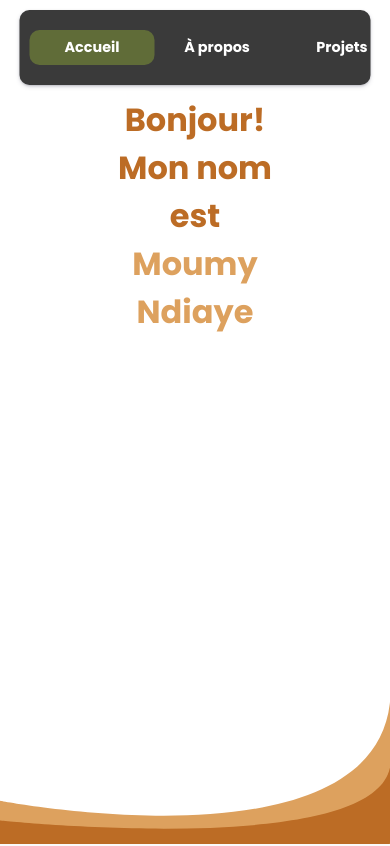
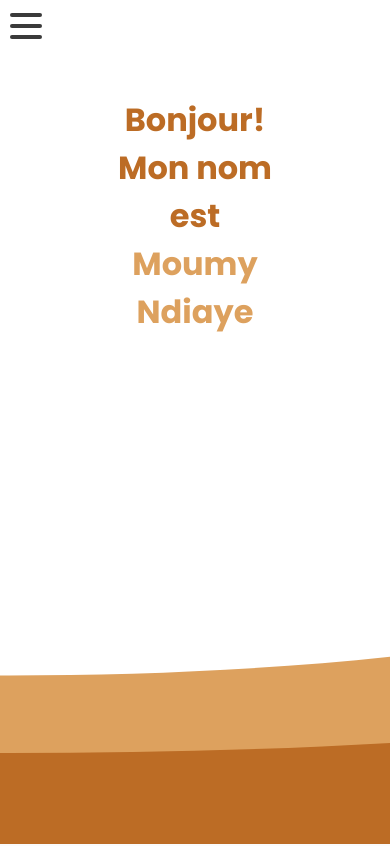
Before and after one commit to NMoumy/portfolio-moumy, a Next.js app: page / in a window 390 px wide. Shown: the top 846 px of the page. Built offline with nearby package versions, Linux system fonts and the light colour scheme.

Commit message:
fin de la programmation principale du site

```diff
--- a/src/app/composants/entete.tsx
+++ b/src/app/composants/entete.tsx
@@ -1,60 +1,79 @@
 'use client'
-import React from 'react';
+import React, { useEffect, useState } from 'react';
 import Link from 'next/link';
 import { usePathname } from 'next/navigation'
 import '../styles/entete.scss'
 
 export default function Entete() {
   const pathname = usePathname()
+  const [estOuvert, setEstOuvert] = useState(false);
+  const [classeNav, setClasseNav] = useState('nav-ordi');
+
+  useEffect(() => {
+    const gererRedimensionnement = () => {
+      if (window.innerWidth > 768) {
+        setClasseNav('nav-ordi');
+        setEstOuvert(true); // Ouvre le menu lorsque la fenêtre est redimensionnée à une taille supérieure à 768px
+      } else {
+        setClasseNav('nav-mobile');
+        setEstOuvert(false); // Ferme le menu lorsque la fenêtre est redimensionnée à une taille inférieure à 768px
+      }
+    };
+
+    if (typeof window !== 'undefined') {
+      gererRedimensionnement(); // Appelle la fonction une fois au chargement de la page
+      window.addEventListener('resize', gererRedimensionnement);
+    }
+
+    return () => {
+      if (typeof window !== 'undefined') {
+        window.removeEventListener('resize', gererRedimensionnement);
+      }
+    };
+  }, []);
+
+  useEffect(() => {
+    const gererRedimensionnement = () => {
+      if (window.innerWidth > 768) {
+        document.body.classList.remove('no-scroll');
+      } else {
+        estOuvert ? document.body.classList.add('no-scroll') : document.body.classList.remove('no-scroll');
+      }
+    };
+
+    window.addEventListener('resize', gererRedimensionnement);
+    gererRedimensionnement();
+
+    return () => {
+      window.removeEventListener('resize', gererRedimensionnement);
+    };
+  }, [estOuvert]);
 
   return (
     <header className='entete'>
-      <nav>
+      <button className={`bouton-burger ${estOuvert ? 'ouvert' : ''}`} onClick={() => setEstOuvert(!estOuvert)}>
+        <div></div>
+        <div></div>
+        <div></div>
+      </button>
+      {(estOuvert || classeNav === 'nav-ordi') && (
+        <nav className={classeNav}>
           <ul>
             <li>
-            <Link className={`link ${pathname === '/' ? 'active' : 'non-active'}`} href="/">Accueil</Link>
+              <Link className={`link ${pathname === '/' ? 'active' : 'non-active'}`} href="/" onClick={() => setEstOuvert(false)}>Accueil</Link>
             </li>
             <li>
-            <Link className={`link ${pathname === '/propos' ? 'active' : 'non-active'}`} href="/propos">À propos</Link>
+              <Link className={`link ${pathname === '/propos' ? 'active' : 'non-active'}`} href="/propos" onClick={() => setEstOuvert(false)}>À propos</Link>
             </li>
             <li>
-            <Link className={`link ${pathname === '/projets' ? 'active' : 'non-active'}`} href="/projets">Projets</Link>
+              <Link className={`link ${pathname === '/projets' ? 'active' : 'non-active'}`} href="/projets" onClick={() => setEstOuvert(false)}>Projets</Link>
             </li>
             <li>
-            <a href="/Ndiaye_Moumy_CV.pdf" className='non-active' download>Télécharger CV</a>
+              <a href="/Ndiaye_Moumy_CV.pdf" className='non-active' download onClick={() => setEstOuvert(false)}>Télécharger CV</a>
             </li>
           </ul>
         </nav>
+      )}
     </header>
   )
 }
-
-/*
-'use client'
-
-import { usePathname } from 'next/navigation'
-import Link from 'next/link'
-
-export function Links() {
-  const pathname = usePathname()
-
-  return (
-    <nav>
-      <ul>
-        <li>
-          <Link className={`link ${pathname === '/' ? 'active' : ''}`} href="/">
-            Home
-          </Link>
-        </li>
-        <li>
-          <Link
-            className={`link ${pathname === '/about' ? 'active' : ''}`}
-            href="/about"
-          >
-            About
-          </Link>
-        </li>
-      </ul>
-    </nav>
-  )
-} */
--- a/src/app/page.tsx
+++ b/src/app/page.tsx
@@ -59,7 +59,7 @@ export default function Accueil() {
       </section>
 
       <section className='section-teimoignage'>
-        <h1>Témoignages sur mes competences</h1>
+        <h1>Témoignages sur mes compétences</h1>
         <TemoignagesCarousel />
       </section>
 
--- a/src/app/styles/accueil.scss
+++ b/src/app/styles/accueil.scss
@@ -42,12 +42,18 @@
     }
 
     .deco {
+      user-select: none;
       display: flex;
       position: absolute;
       bottom: 0;
       right: 0;
+      height: 100%;
       width: 100vw;
-      height: auto;
+
+      @media screen and (min-width: 1024px) {
+        width: 100vw;
+        height: auto;
+      }
 
       img {
         height: 100%;
--- a/src/app/styles/entete.scss
+++ b/src/app/styles/entete.scss
@@ -1,4 +1,125 @@
+.no-scroll {
+  overflow: hidden;
+  height: 100vh;
+}
+
 .entete {
+  position: relative;
+
+  .bouton-burger {
+    display: none;
+    position: absolute;
+    top: 10px;
+    left: 10px;
+    z-index: 11;
+    flex-direction: column;
+    justify-content: space-around;
+    width: 2rem;
+    height: 2rem;
+    background: transparent;
+    border: none;
+    cursor: pointer;
+    padding: 0;
+
+    div {
+      width: 2rem;
+      height: 0.25rem;
+      background: #3A3A3A; // Change cette couleur pour correspondre à votre design
+      border-radius: 10px;
+      transition: all 0.3s linear;
+      position: relative;
+      transform-origin: 1px;
+    }
+
+    &.ouvert {
+      div {
+        &:first-child {
+          transform: rotate(45deg);
+          background-color: white; // Changez la couleur de fond de la première barre
+        }
+
+        &:nth-child(2) {
+          opacity: 0;
+        }
+
+        &:nth-child(3) {
+          transform: rotate(-45deg);
+          background-color: white; // Changez la couleur de fond de la troisième barre
+        }
+      }
+    }
+
+    @media screen and (max-width: 768px) {
+      display: flex;
+    }
+  }
+
+  .nav-mobile{
+    position: absolute;
+    top: 0;
+    left: 0;
+    z-index: 10;
+    width: 100%;
+    height: 100vh;
+    padding: 10px;
+    background-color: #3A3A3A;
+
+    ul {
+      height: 100%;
+      display: flex;
+      flex-direction: column;
+      justify-content: space-evenly;
+      align-items: center;
+
+      li {
+
+        a {
+          color: white;
+          font-size: 1.5rem;
+          text-decoration: none;
+          position: relative;
+
+        }
+
+        .non-active {
+          &::after {
+            content: '';
+            position: absolute;
+            width: 100%;
+            transform: scaleX(0);
+            height: 2px;
+            bottom: 0;
+            left: 0;
+            background-color: #606C38;
+            transform-origin: bottom right;
+            transition: transform 0.25s ease-out;
+          }
+
+          &:hover::after {
+            transform: scaleX(1);
+            transform-origin: bottom left;
+          }
+        }
+
+        .active {
+          &::after {
+            content: '';
+            position: absolute;
+            width: 100%;
+            transform: scaleX(1);
+            height: 2px;
+            bottom: 0;
+            left: 0;
+            background-color: #ffffff;
+          }
+        }
+
+      }
+
+    }
+  } // fin nav-mobile
+
+  .nav-ordi {
     width: 90%;
     position: absolute;
     top: 10px;
@@ -10,8 +131,6 @@
     border-radius: 10px;
     z-index: 3;
 
-  nav {
-
     ul {
       display: flex;
       justify-content: space-around;
@@ -22,6 +141,7 @@
 
       li {
         list-style: none;
+        cursor: pointer;
 
         a {
           color: white;
@@ -73,6 +193,6 @@
 
     }
 
-  }
+  }// fin nav-ordi
 
 }
--- a/src/app/styles/footer.scss
+++ b/src/app/styles/footer.scss
@@ -10,6 +10,7 @@
   position: relative;
 
   .deco-pied-page {
+    user-select: none;
     display: flex;
     position: absolute;
     bottom: 300px;
@@ -24,6 +25,10 @@
     }
   }
 
+  p {
+    text-align: center;
+  }
+
   .contacte {
     text-align: center;
 
@@ -31,9 +36,9 @@
       font-weight: bold;
     }
 
-    p{
-      // font-size: .rem;
-    }
+    // p{
+    //   // font-size: .rem;
+    // }
   }
 
   .liens {
```
Also changed, not shown: src/app/styles/pageUnProjet.scss (+6 -1 lines). Lines whose indentation alone changed are shown as unchanged.
